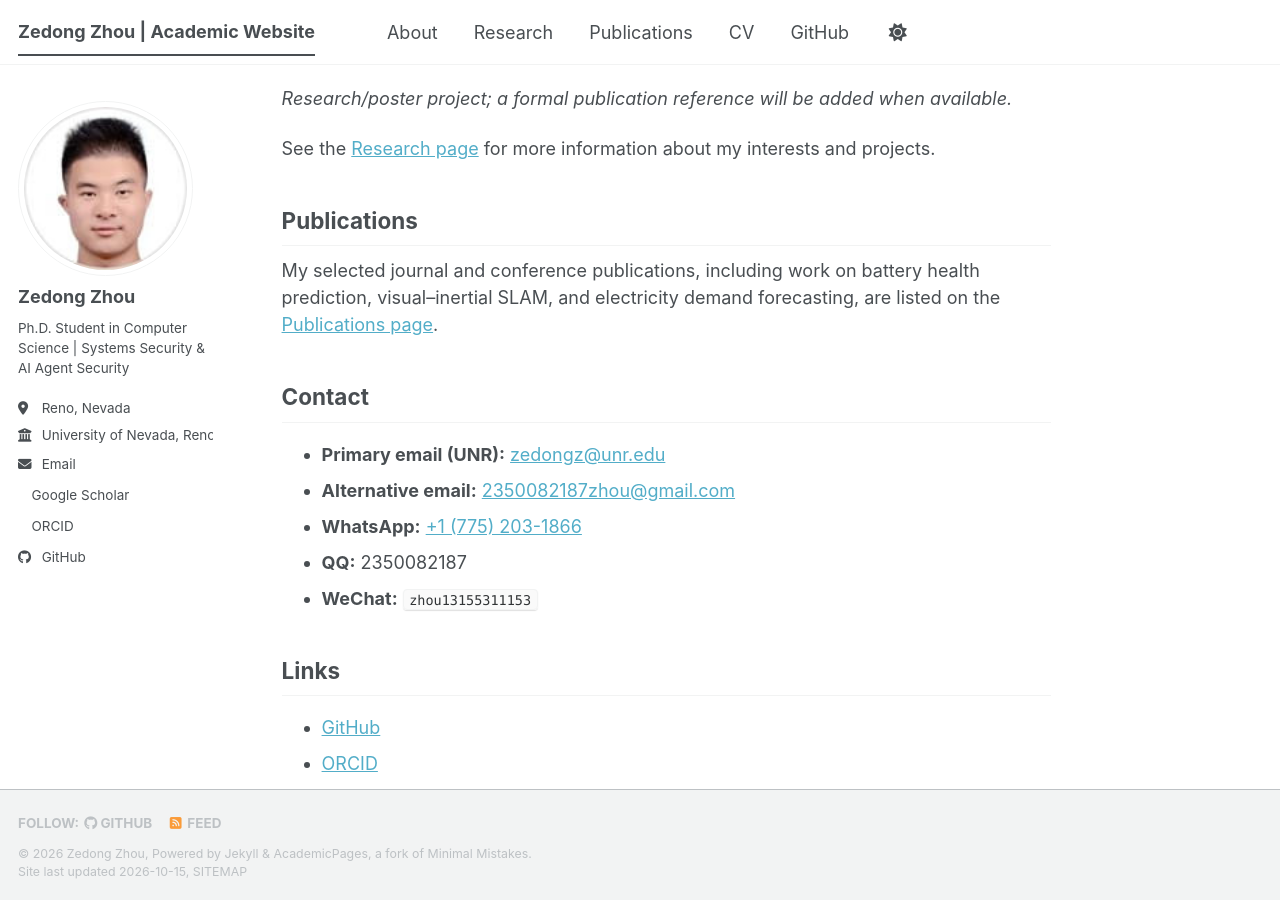
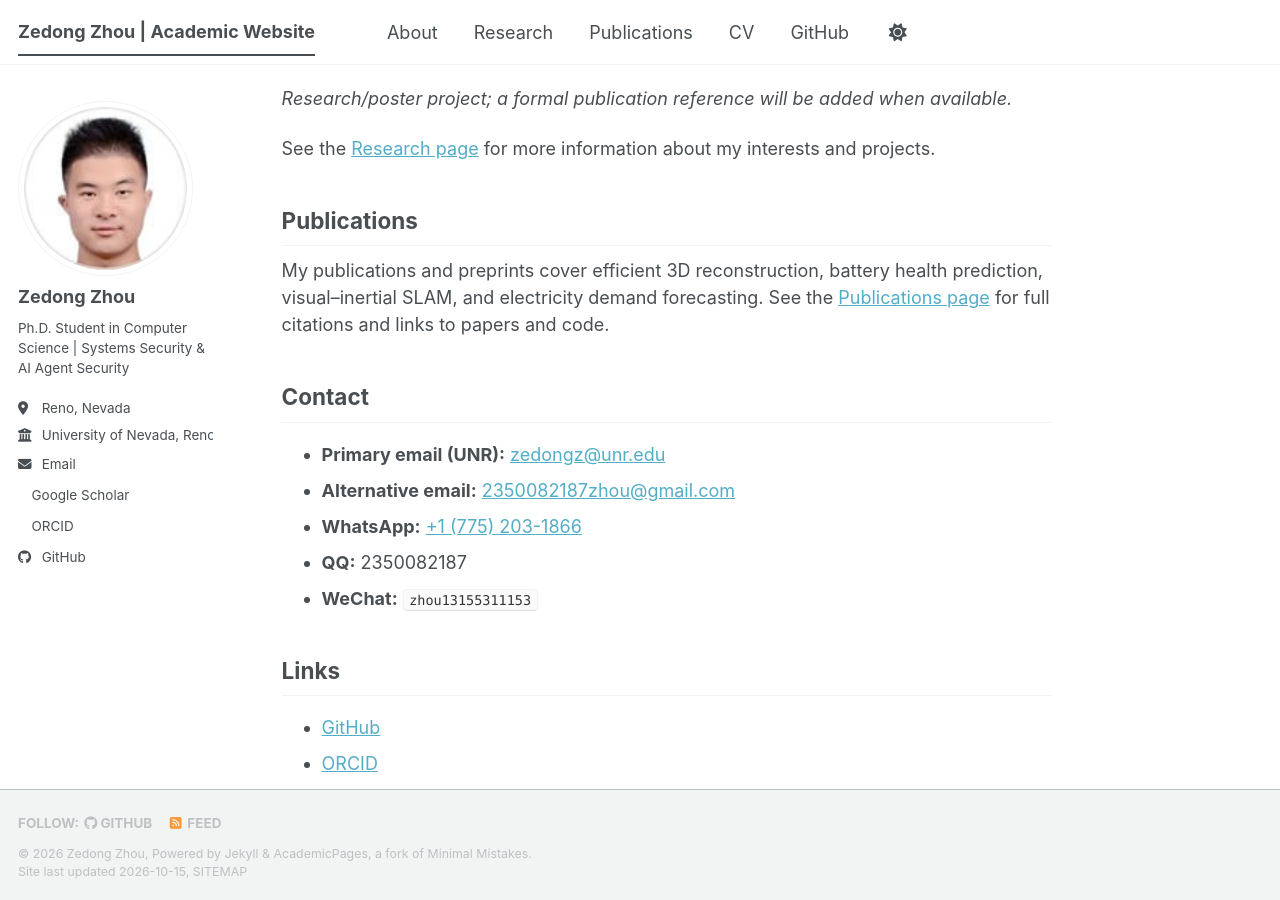
Before and after one commit to 2350082187zhou-ux/2350082187zhou-ux.github.io, a Jekyll site: the page built from _pages/about.md, in a window 1280 px wide and 900 px high, scrolled down 1305 px. Built offline with Jekyll 4.4.1, drawn with Linux system fonts in a browser that asks for light colours; a style sheet for code colours, icons or effects is not loaded.

Commit message:
Mention 3D reconstruction preprint in publication summary

```diff
--- a/_pages/about.md
+++ b/_pages/about.md
@@ -44,7 +44,7 @@ See the [Research page](/research/) for more information about my interests and
 
 ## Publications
 
-My selected journal and conference publications, including work on battery health prediction, visual–inertial SLAM, and electricity demand forecasting, are listed on the [Publications page](/publications/).
+My publications and preprints cover efficient 3D reconstruction, battery health prediction, visual–inertial SLAM, and electricity demand forecasting. See the [Publications page](/publications/) for full citations and links to papers and code.
 
 ## Contact
 
```
